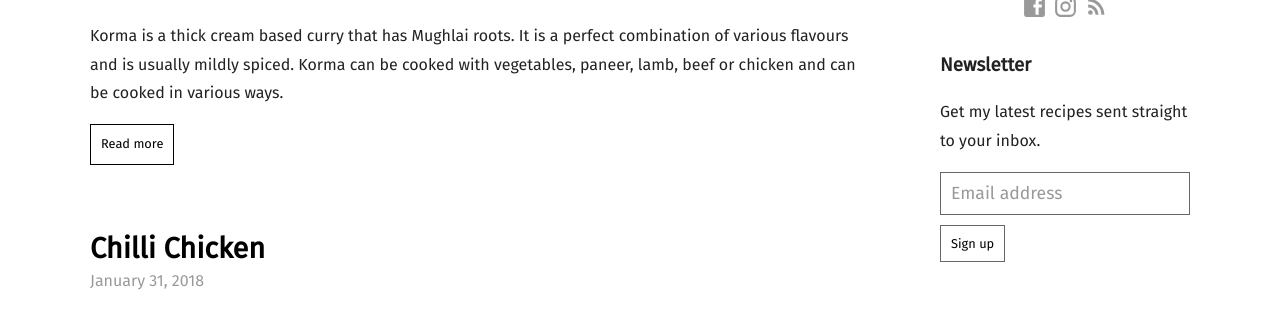
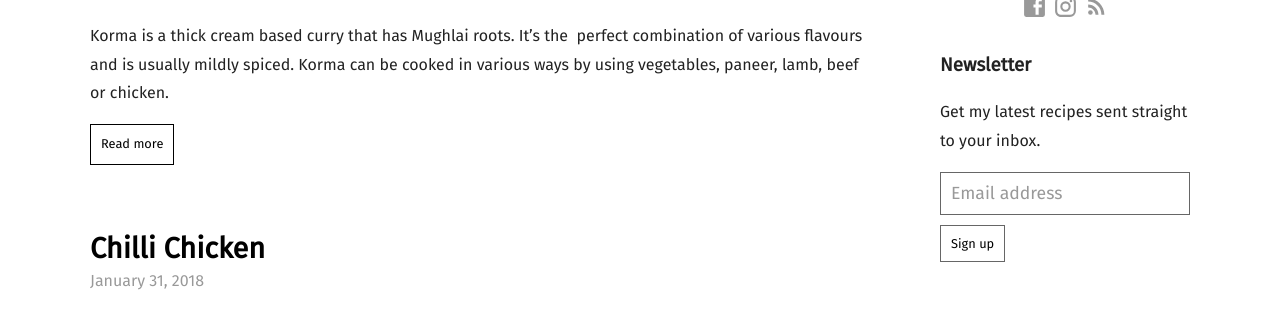
Before and after one commit to anshumanbh/spicesandmix, a Jekyll site: the page built from index.html, in a window 1280 px wide and 900 px high, scrolled down 536 px, cut to the strip 234-546 px from the top of the window. Built offline with Jekyll 4.4.1, drawn with Linux system fonts in a browser that asks for light colours; some web fonts are replaced; the list of posts is cut into pages by our own code.

Commit message:
Update 2018-02-06-instant-pot-keto-chicken-korma.md

```diff
--- a/_posts/2018-02-06-instant-pot-keto-chicken-korma.md
+++ b/_posts/2018-02-06-instant-pot-keto-chicken-korma.md
@@ -43,9 +43,9 @@ recipe:
     10. Add coconut cream and cilantro and mix well. If you want a soupy consistency, add more chicken stock too. Close the lid and cook on high pressure for 3 minutes. Valve should be in the Sealing position.
     11. When the time is up, do a quick release. Serve hot with rice or chapati or just relish it as a stew.
 ---
-Korma is a thick cream based curry that has Mughlai roots. It is a perfect combination of various flavours and is usually mildly spiced. Korma can be cooked with vegetables, paneer, lamb, beef or chicken and can be cooked in various ways.
+Korma is a thick cream based curry that has Mughlai roots. It’s the  perfect combination of various flavours and is usually mildly spiced. Korma can be cooked in various ways by using vegetables, paneer, lamb, beef or chicken.
 
-I am just too obsessed with Instant Pot currently and look for ways to cook all kind of dishes in it. But if you are not on the IP wagon yet, cooking on the stovetop is always an option (with slightly increased time), or you can use a normal pressure cooker. The other best thing about this recipe is that it is Keto friendly. Who says you have to eat just bland food on the Ketogenic diet.
+I’m currently obsessed with my Instant Pot and am always looking for ways to cook all kind of dishes in it. But if you are not on the IP wagon yet, cooking on the stovetop is always an option (with slightly increased time), or you can use a normal pressure cooker. The other great thing about this recipe is that it is Keto friendly. Who says that on the Ketogenic diet you can only eat bland foods?!
 
 Note:
 1. I used cashews to add a creamy texture to curry but you can use almonds too.
```
